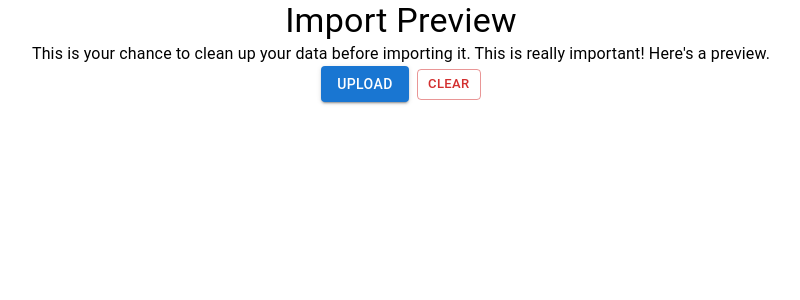
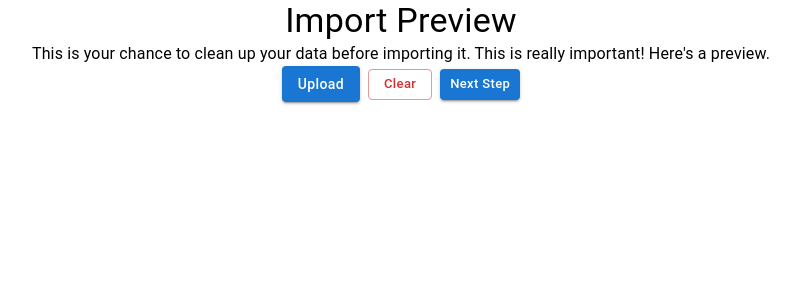
Before and after one commit to sccox/k-budget, a React (Create React App) app in the folder csv_handler/: page / in a window 1280 px wide. Shown: the top 300 px of the page, without its empty margins (239-1039 px from the left). Built offline with nearby package versions, Linux system fonts and the light colour scheme.

Commit message:
ready for stage 2 of uploads.

```diff
--- a/csv_handler/src/App.js
+++ b/csv_handler/src/App.js
@@ -11,10 +11,12 @@ import { Button, Typography } from "@mui/material";
 function App() {
   const [file, setFile] = useState();
   const [array, setArray] = useState([]);
+  const [uploadLocked, setUploadLocked] = useState(false);
 
   const fileReader = new FileReader();
 
   const handleOnChange = (e) => {
+    setUploadLocked(true);
     console.log("active");
     e.preventDefault();
     let newFile = e.target.files[0];
@@ -48,6 +50,7 @@ function App() {
   };
 
   const clear = () => {
+    setUploadLocked(false);
     setArray([]);
     setFile();
   };
@@ -84,7 +87,13 @@ function App() {
       </form>
 
       <label htmlFor="csvFileInput">
-        <Button variant="contained" component="span" color="primary">
+        <Button
+          variant="contained"
+          component="span"
+          color="primary"
+          disabled={uploadLocked}
+          sx={{ textTransform: "none" }}
+        >
           Upload
         </Button>
       </label>
@@ -95,9 +104,16 @@ function App() {
         variant="outlined"
         color="error"
         size="small"
-        sx={{ ml: 1 }}
+        sx={{ ml: 1, textTransform: "none" }}
       >
         Clear
+      </Button>
+      <Button
+        variant="contained"
+        size="small"
+        sx={{ ml: 1, textTransform: "none" }}
+      >
+        Next Step
       </Button>
 
       <br />
--- a/csv_handler/src/PreviewTable.js
+++ b/csv_handler/src/PreviewTable.js
@@ -71,7 +71,11 @@ export default function PreviewTable({ objects }) {
       newAlerts.push("Each column must be unique.");
     }
     if (checkRequiredHeaders(headers)) {
-      newAlerts.push(`Columns must include ${JSON.stringify(optionsRequired)}`);
+      newAlerts.push(
+        `Columns must at least include: ${JSON.stringify(
+          optionsRequired
+        )}. Values can be edited in later steps.`
+      );
     }
     newAlerts = [...new Set(newAlerts)];
     setAlerts(newAlerts);
@@ -108,8 +112,9 @@ export default function PreviewTable({ objects }) {
   React.useEffect(() => {
     if (headers === null) {
       handleHeaderSettings();
+    } else {
+      handleAlerts(headers);
     }
-    handleAlerts(headers);
   }, [headers, rows]);
 
   return (
```
